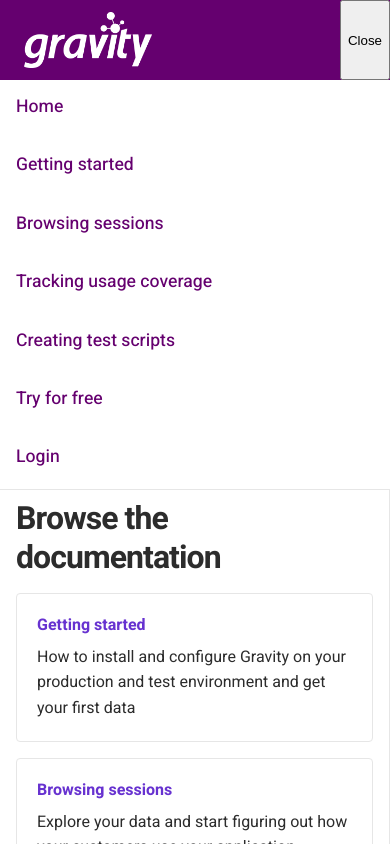
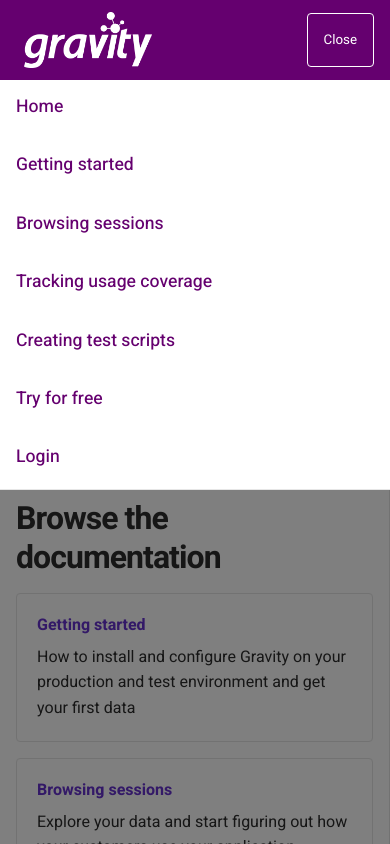
Before and after one commit to Smartesting/gravity-documentation, a Next.js app: page / in a window 390 px wide. Both pictures are taken after a click on the button "Menu". Shown: the top 844 px of the page. Built offline with nearby package versions, Linux system fonts and the light colour scheme.

Commit message:
Add backdrop beneath responsive menu

```diff
--- a/components/TopNav.module.scss
+++ b/components/TopNav.module.scss
@@ -6,6 +6,7 @@
   background-color: $color-indigo-brand;
   display: flex;
   position: relative;
+  z-index: 3;
 
   & > .loginMenu {
     display: flex;
@@ -27,6 +28,22 @@
 
   & > .menuToggle {
     margin-left: auto;
+    align-self: center;
+    margin-right: 16px;
+    padding: 16px;
+    border-radius: 4px;
+    color: $color-base-white;
+    border: solid 1px $color-base-white;
+    background-color: $color-indigo-brand;
+  }
+
+  & .backdrop {
+    position: fixed;
+    width: 100vw;
+    height: 100vh;
+    background-color: rgba(0, 0, 0, 0.5);
+    z-index: -2;
+    top: 80px;
   }
 }
 
@@ -54,5 +71,9 @@
   & > li {
     padding: calc(2 * $grid-base-unit);
     font-size: 1.1rem;
+
+    & > a {
+      width: 100%;
+    }
   }
 }
--- a/components/TopNavMobile.tsx
+++ b/components/TopNavMobile.tsx
@@ -30,5 +30,7 @@
           </li>
         </ul>
     }
+
+  { menuExpanded && <div className={styles.backdrop}></div> }
   </nav>
 }
--- a/styles/globals.scss
+++ b/styles/globals.scss
@@ -94,3 +94,8 @@
     color: $color-violet-base;
   }
 }
+
+button {
+  border: none;
+  font-family: inherit;
+}
```
